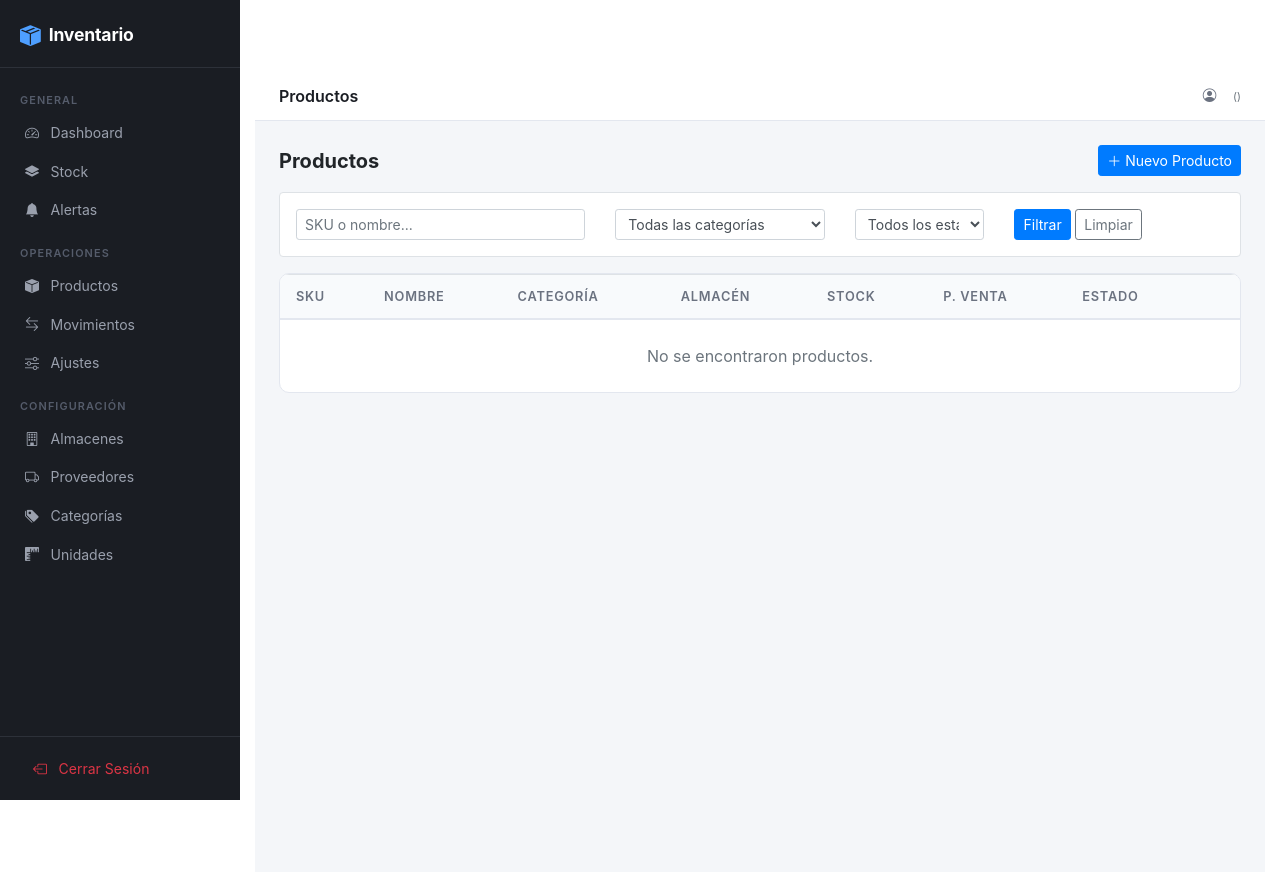
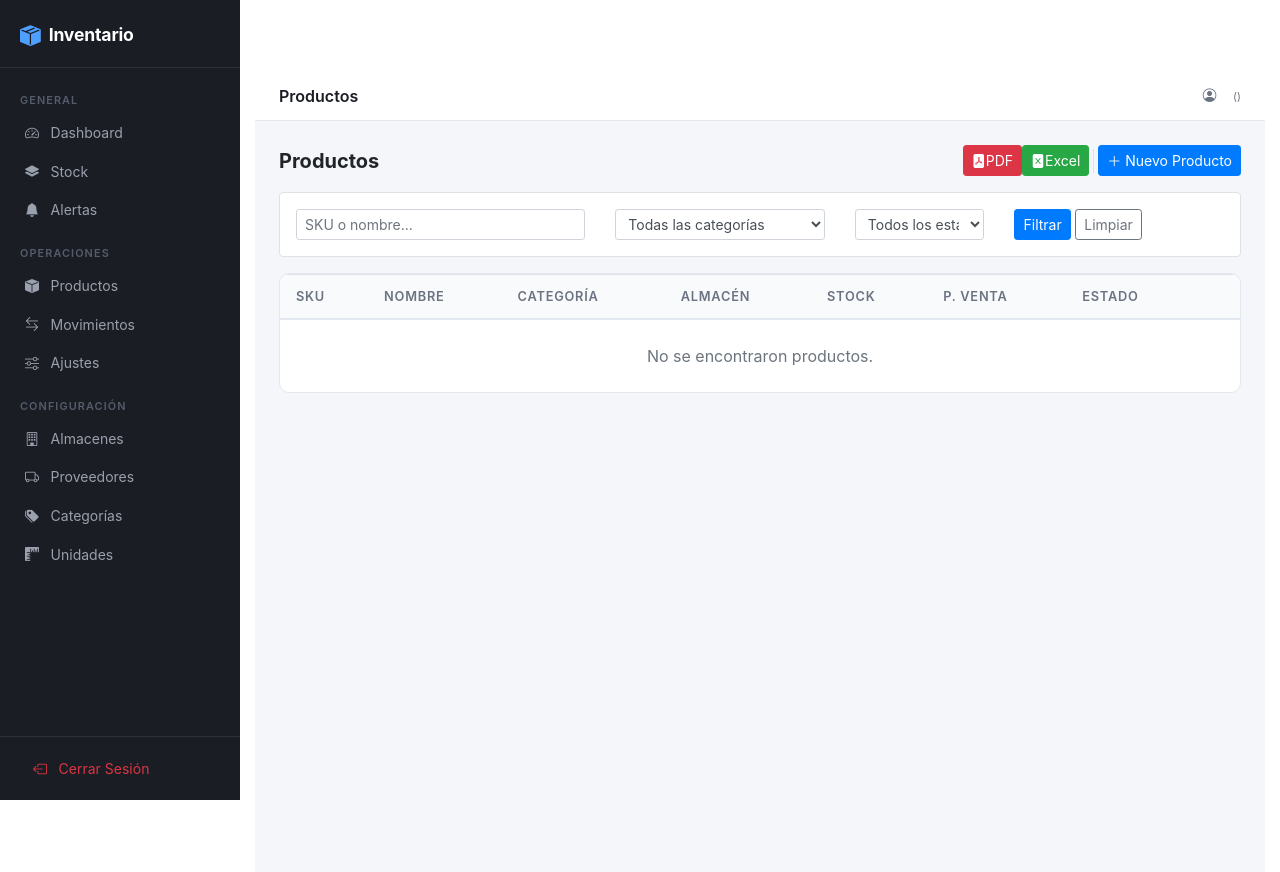
Before and after one commit to roberthbardales/magra2026, a Django app: template magra2026/templates/inventario/producto/lista.html in a window 1280 px wide. Run offline with Django 3.2, Linux system fonts and the light colour scheme; the template is opened without the code that fills it, so the values that code supplies are empty; some libraries are stand-ins or nearby versions.

Commit message:
corrigiendo reportes pdf y excel

```diff
--- a/magra2026/templates/inventario/producto/lista.html
+++ b/magra2026/templates/inventario/producto/lista.html
@@ -4,9 +4,20 @@
 {% block inv_content %}
 <div class="d-flex justify-content-between align-items-center mb-3">
   <h5 class="font-weight-bold mb-0">Productos</h5>
-  <a href="{% url 'inventario_app:producto-crear' %}" class="btn btn-primary btn-sm">
-    <i class="bi bi-plus-lg"></i> Nuevo Producto
-  </a>
+  <div class="d-flex align-items-center gap-2">
+    <a href="{% url 'inventario_app:reporte-stock-pdf' %}?q={{ request.GET.q }}&categoria={{ request.GET.categoria }}&estado={{ request.GET.estado }}"
+       class="btn btn-sm btn-danger">
+      <i class="bi bi-file-pdf-fill me-1"></i>PDF
+    </a>
+    <a href="{% url 'inventario_app:reporte-stock-excel' %}?q={{ request.GET.q }}&categoria={{ request.GET.categoria }}&estado={{ request.GET.estado }}"
+       class="btn btn-sm btn-success">
+      <i class="bi bi-file-excel-fill me-1"></i>Excel
+    </a>
+    <div style="width:1px;height:24px;background:#dde1ea;margin:0 .25rem;"></div>
+    <a href="{% url 'inventario_app:producto-crear' %}" class="btn btn-primary btn-sm">
+      <i class="bi bi-plus-lg"></i> Nuevo Producto
+    </a>
+  </div>
 </div>
 
 <!-- FILTROS -->
```
Also changed, not shown: magra2026/applications/inventario/views_reportes.py (+17 -5 lines), magra2026/templates/inventario/movimiento/lista.html (+14 -4 lines).
